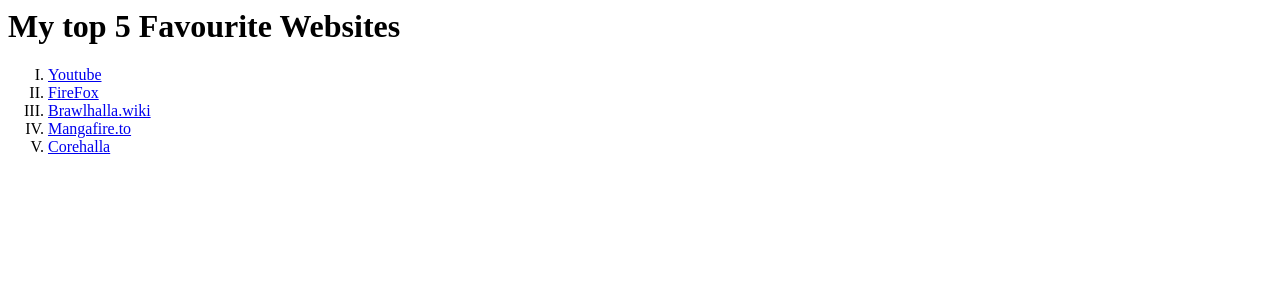
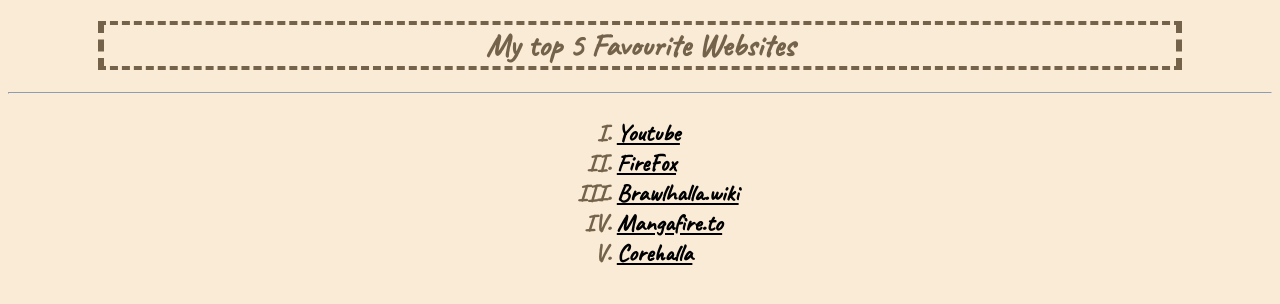
Before and after one commit to ellahihasnain74-bit/The-Porfolio, a plain HTML site: page public/Movieproject.html in a window 1280 px wide. Drawn offline with Linux system fonts and the light colour scheme.

Commit message:
Update Movieproject.html

```diff
--- a/public/Movieproject.html
+++ b/public/Movieproject.html
@@ -1,4 +1,43 @@
+<!DOCTYPE html>
+<html lang="eg">
+  <head>
+    <meta charset="UTF-8">
+    <title>My Top Five Favourite Websites</title>
+    <link rel="preconnect" href="https://fonts.googleapis.com">
+    <link rel="preconnect" href="https://fonts.gstatic.com" crossorigin>
+    <link href="https://fonts.googleapis.com/css2?family=Caveat&display=swap" rel="stylesheet">
+    <style>
+      *{
+        font-family: caveat, cursive;
+        background-color: antiquewhite;
+        color: rgb(116, 98, 75);
+      }
+
+      h1{
+        border: 4px dashed;
+        border-width: 4px 6px;
+        margin-right: 90px;
+        margin-left: 90px;
+        text-align: center;
+      }
+
+      div{
+        width: 50%;
+        margin-left: 45%;
+        font-size: x-large;
+        font-weight: 700;
+      }
+
+      a{
+        color: black;
+      }
+
+    </style>
+  </head>
+ <body>
     <h1>My top 5 Favourite Websites</h1>
+    <hr />
+    <div>
        <ol type="I">
           <li><a href=https://www.youtube.com>Youtube</a></li>
           <li><a href=https://www.firefox.com>FireFox</a></li>
@@ -6,3 +45,6 @@
           <li><a href=https://mangafire.to>Mangafire.to</a></li>
           <li><a href=https://corehalla.com>Corehalla</a></li>
        </ol>
+    </div>
+ </body>
+</html>
```
Lines whose indentation alone changed are shown as unchanged.
